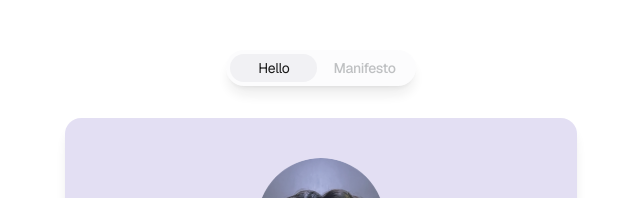
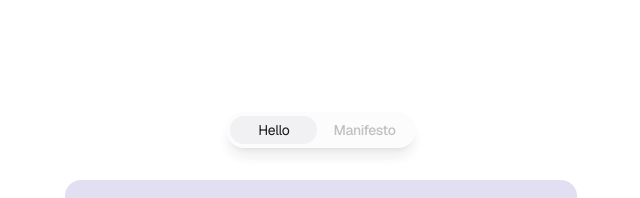
Before and after one commit to send0moka/treemoka, a Next.js app: page / in a window 1280 px wide. Shown: the top 198 px of the page, without its empty margins (319-959 px from the left). Built offline with nearby package versions, Linux system fonts and the light colour scheme.

Commit message:
feat: add ManifestoCard component and integrate with NavLinks for theme synchronization

```diff
--- a/app/page.tsx
+++ b/app/page.tsx
@@ -1,16 +1,15 @@
 "use client"
-
 
 import { ShaderGradientCanvas, ShaderGradient } from "@shadergradient/react"
 import NavLinks from "@/components/NavLinks"
 import ProfileCard, { Theme } from "@/components/ProfileCard"
+import ManifestoCard from "@/components/ManifestoCard"
 import { useState, useEffect } from "react"
-
-
 
 export default function Home() {
   const [theme, setTheme] = useState<Theme>("system");
   const [resolvedTheme, setResolvedTheme] = useState<"dark" | "light">("dark");
+  const [showManifesto, setShowManifesto] = useState(false);
 
   // Sync with system theme if "system" is selected
   useEffect(() => {
@@ -26,9 +25,13 @@ export default function Home() {
   }, [theme]);
 
   return (
-    <div className="min-h-screen w-full flex flex-col items-center justify-center relative">
-      <NavLinks theme={resolvedTheme} />
-      <ProfileCard theme={theme} setTheme={setTheme} resolvedTheme={resolvedTheme} />
+    <div className="min-h-screen w-full flex flex-col items-center mt-28 relative">
+      <NavLinks theme={resolvedTheme} showManifesto={showManifesto} setShowManifesto={setShowManifesto} />
+      {showManifesto ? (
+        <ManifestoCard theme={theme} setTheme={setTheme} resolvedTheme={resolvedTheme} />
+      ) : (
+        <ProfileCard theme={theme} setTheme={setTheme} resolvedTheme={resolvedTheme} />
+      )}
       <ShaderGradientCanvas
         style={{
           position: "fixed",
--- /dev/null
+++ b/components/ManifestoCard.tsx
@@ -0,0 +1,90 @@
+import Image from "next/image"
+import Link from "next/link"
+
+export type Theme = "dark" | "light" | "system"
+
+export interface ManifestoCardProps {
+  theme: Theme
+  setTheme: (t: Theme) => void
+  resolvedTheme?: "dark" | "light";
+}
+
+export default function ManifestoCard({ theme, setTheme, resolvedTheme }: ManifestoCardProps) {
+  // Theme classes
+  const isDark = (resolvedTheme ?? theme) === "dark";
+  const sectionClass = isDark
+    ? "bg-[#111113] text-white"
+    : "bg-[#e0dcf2] text-black"
+  const descClass = isDark ? "text-[#777b84]" : "text-[#80838d]"
+  const footerClass = isDark
+    ? "bg-[#2b2839]/50 text-[#777b84]"
+    : "bg-[#d2cfe3]/50 text-[#80838d]"
+  const linkActiveClass = isDark ? "text-white" : "text-black"
+  const buttonBase =
+    "cursor-pointer font-semibold px-2 py-1 rounded transition-colors"
+  const buttonActive = isDark
+    ? "text-white bg-[#212225]"
+    : "text-black bg-[#f0f0f3]"
+  const buttonInactive = isDark
+    ? "text-[#777b84] hover:text-[#959698]"
+    : "text-[#b8babc] hover:text-[#76787b]"
+
+  return (
+    <section
+      className={`rounded-2xl pt-10 container max-w-lg flex flex-col items-center z-10 shadow-lg tracking-tighter opacity-90 ${sectionClass}`}
+    >
+      <Link
+        href="https://jehian.me"
+        className="hover:filter hover:brightness-125 transition-all duration-300"
+        aria-label="Personal Website"
+      >
+        <Image
+          src="/me.png"
+          alt="Card Image"
+          className="size-32 rounded-full object-cover"
+          width={1080}
+          height={1080}
+        />
+      </Link>
+      <p className={`${descClass} max-w-xs mt-2 tracking-tight`}>
+        Di ranah Twitter/X, di mana kata-kata berlarian cepat seperti kilat, kita berkomitmen untuk menjadi sumber tawa dan senyuman. Kita percaya bahwa di balik hiruk-pikuk kehidupan sehari-hari, setiap orang membutuhkan sedikit canda (dan kesintingan) untuk meringankan langkah.
+      </p>
+      <p className={`${descClass} max-w-xs mt-2 tracking-tight`}>Whatever your idealism, remember this one: keep insane and stay sinting.</p>
+
+      <footer
+        className={`w-full rounded-b-2xl text-xs tracking-normal py-4 px-8 flex justify-between items-center ${footerClass}`}
+      >
+        <p>
+          Crafted by{" "}
+          <Link
+            href="https://x.com/sendomoka"
+            className={`font-semibold underline ${linkActiveClass}`}
+          >
+            sendomoka
+          </Link>
+        </p>
+        <figure className="flex items-center">
+          {(["dark", "system", "light"] as Theme[]).map((t, idx, arr) => (
+            <span key={t} className="flex items-center">
+              <button
+                className={
+                  buttonBase +
+                  " " +
+                  (theme === t ? buttonActive : buttonInactive)
+                }
+                aria-pressed={theme === t}
+                onClick={() => setTheme(t)}
+                type="button"
+              >
+                {t.charAt(0).toUpperCase() + t.slice(1)}
+              </button>
+              {idx < arr.length - 1 && (
+                <span className="font-light opacity-50">/</span>
+              )}
+            </span>
+          ))}
+        </figure>
+      </footer>
+    </section>
+  )
+}
--- a/components/NavLinks.tsx
+++ b/components/NavLinks.tsx
@@ -1,15 +1,13 @@
-import Link from "next/link"
-import { usePathname } from "next/navigation"
-
 type NavLinksProps = {
   theme?: "dark" | "light"
+  showManifesto?: boolean
+  setShowManifesto?: (show: boolean) => void
 }
 
-export default function NavLinks({ theme = "dark" }: NavLinksProps) {
-  const pathname = usePathname()
+export default function NavLinks({ theme = "dark", showManifesto, setShowManifesto }: NavLinksProps) {
   const links = [
-    { href: "/", label: "Hello", px: "px-7" },
-    { href: "/manifesto", label: "Manifesto", px: "px-4" },
+    { key: "hello", label: "Hello", px: "px-7" },
+    { key: "manifesto", label: "Manifesto", px: "px-4" },
   ]
 
   // Theme classes
@@ -23,22 +21,24 @@ export default function NavLinks({ theme = "dark" }: NavLinksProps) {
 
   return (
     <nav
-      className={`${navClass} opacity-90 rounded-full p-1 flex items-center z-10 shadow-lg text-sm tracking-tight -mt-32 mb-8`}
+      className={`${navClass} opacity-90 rounded-full p-1 flex items-center z-10 shadow-lg text-sm tracking-tight mb-8`}
     >
-      {links.map(({ href, label, px }) => {
-        const isActive = pathname === href
+      {links.map(({ key, label, px }) => {
+        const isActive = key === "manifesto" ? showManifesto : !showManifesto;
         return (
-          <Link
-            key={href}
-            href={href}
+          <button
+            key={key}
+            type="button"
             className={
-              `${px} py-1 rounded-full transition-colors ` +
+              `${px} py-1 cursor-pointer rounded-full transition-colors outline-none border-0 ` +
               (isActive ? activeClass : inactiveClass)
             }
+            onClick={() => setShowManifesto && setShowManifesto(key === "manifesto")}
+            tabIndex={0}
           >
             {label}
-          </Link>
-        )
+          </button>
+        );
       })}
     </nav>
   )
```
